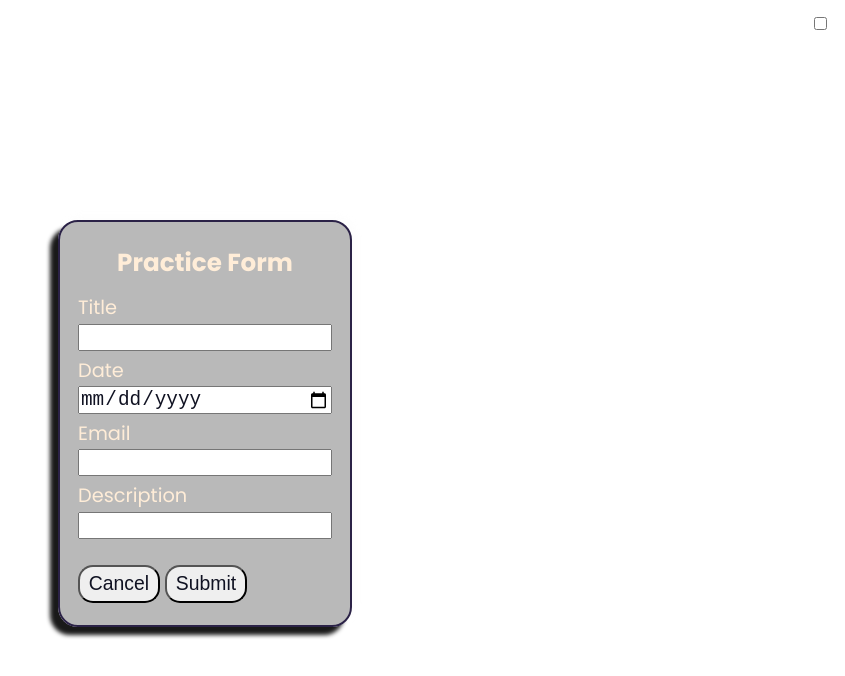
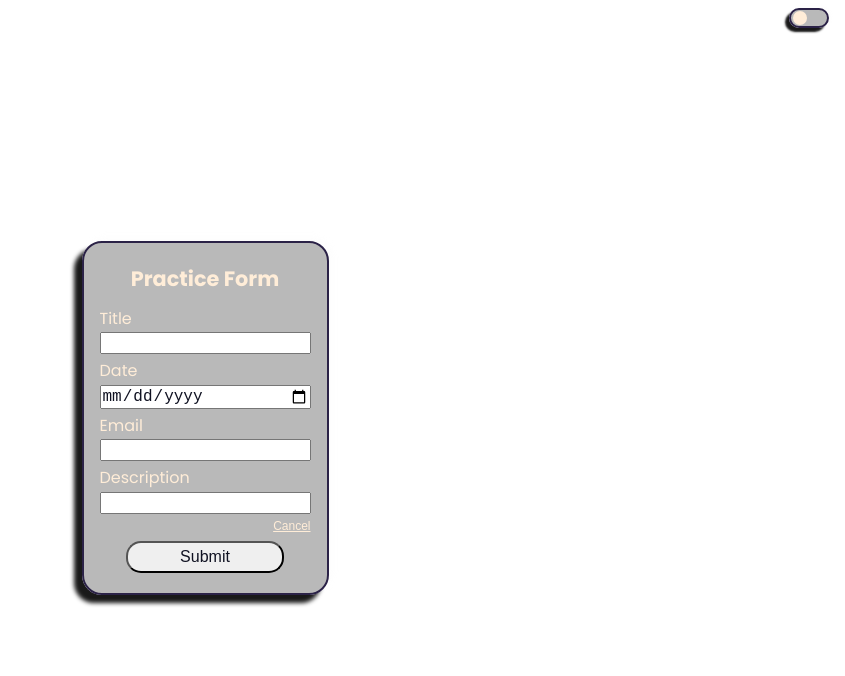
Before and after one commit to NCDUBS11/form_validation, a website built with webpack: page src/template.html in a window 1280 px wide. Shown: the whole page, without its empty margins (435-1280 px from the left). Built offline with nearby package versions, Linux system fonts and the light colour scheme; files whose address does not match are found by name.

Commit message:
Finish form styling and add toggle switch for future background change option

```diff
--- a/src/styles.css
+++ b/src/styles.css
@@ -2,12 +2,13 @@
 
 :root {
   --bg-color: rgba(82, 82, 82, 0.4);
+  --bg-color-toggled: rgba(0, 16, 107, 0.4);
   --brdr-color: rgb(43, 34, 71);
   --fc-std: #ffedd8;
   --fc-input: #101222;
   --fs-small: 0.75rem;
-  --fs-reg: 1.1rem;
-  --fs-large: 1.4rem;
+  --fs-reg: 1rem;
+  --fs-large: 1.3rem;
   --fw-thin: 400;
   --fw-reg: 500;
   --fw-bold: 700;
@@ -34,7 +35,7 @@ img {
 }
 
 body {
-  min-height: 100vh;
+  height: 100vh;
   background-image: url(./images/canyon.jpg);
   background-size: cover;
   background-repeat: no-repeat;
@@ -50,12 +51,56 @@ input {
 nav {
   padding-inline: 1rem;
   padding-block: 0.5rem;
+  display: flex;
+  align-items: center;
+  justify-content: end;
 }
 
-.darkMode {
-  display: block;
-  width: fit-content;
-  margin-inline-start: auto;
+.darkModeToggle {
+  display: inline-block;
+  cursor: pointer;
+  --width: 40px;
+  --height: calc(var(--width) / 2);
+  --border-radius: calc(var(--height) / 2);
+}
+
+.toggleInput {
+  display: none;
+}
+
+.toggleFill {
+  position: relative;
+  width: var(--width);
+  height: var(--height);
+  border-radius: var(--border-radius);
+  background-color: var(--bg-color);
+  border: 2px solid var(--brdr-color);
+  backdrop-filter: blur(3px);
+  box-shadow:
+    -4px 4px 2px rgba(0, 0, 0, 0.9),
+    2px -2px 3px rgba(240, 240, 240, 0.1);
+  transition: background 0.2s;
+}
+
+.toggleInput:checked ~ .toggleFill {
+  background: var(--bg-color-toggled);
+}
+
+.toggleFill::after {
+  content: "";
+  position: absolute;
+  /* transform: translateY(-50%); */
+  top: 0.5px;
+  left: 2px;
+  height: calc(var(--height) * 0.7);
+  width: calc(var(--height) * 0.7);
+  background: var(--fc-std);
+  border-radius: var(--border-radius);
+  transition: transform 0.2s ease-in-out;
+}
+
+.toggleInput:checked ~ .toggleFill::after {
+  transform: translateX(calc(var(--height) - 2px));
 }
 
 fieldset {
@@ -104,14 +149,30 @@ legend {
   gap: 0.1rem;
 }
 
-button {
-  padding-inline: 0.5rem;
+.buttonGroup {
+  position: relative;
+  display: flex;
+  align-items: center;
+  justify-content: center;
+}
+
+button.submit {
+  width: 75%;
   padding-block: 0.3rem;
+  margin-block-start: 0.2rem;
   color: var(--fc-input);
   border-radius: 15px;
 }
 
 button.cancel {
+  position: absolute;
+  top: -1.2rem;
+  right: 0;
+  background: none;
+  border: none;
+  color: var(--fc-std);
+  font-size: var(--fs-small);
+  text-decoration: underline;
 }
 
 /* input:invalid {
--- a/src/template.html
+++ b/src/template.html
@@ -8,9 +8,9 @@
   <body>
     <header>
       <nav>
-        <label class="darkMode">
-          <input type="checkbox" />
-          <span class="slider"></span>
+        <label for="myToggle" class="darkModeToggle">
+          <input type="checkbox" id="myToggle" class="toggleInput" />
+          <div class="toggleFill"></div>
         </label>
       </nav>
     </header>
@@ -43,8 +43,8 @@
               </div>
             </div>
             <div class="buttonGroup">
-              <button type="button cancel">Cancel</button>
-              <button type="button submit">Submit</button>
+              <button type="button" class="cancel">Cancel</button>
+              <button type="button" class="submit">Submit</button>
             </div>
           </fieldset>
         </form>
```
